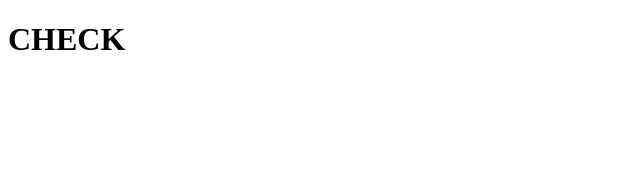
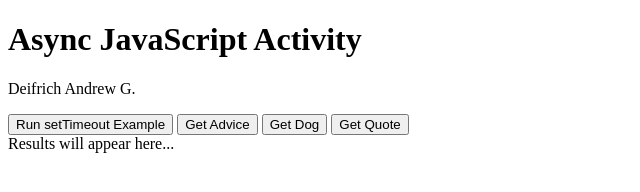
Before and after one commit to bautistadeif/AsyncAct, a plain HTML site: page index.html in a window 1280 px wide. Shown: the whole page, without its empty margins (0-640 px from the left). Drawn offline with Linux system fonts and the light colour scheme.

Commit message:
Update index.html

```diff
--- a/index.html
+++ b/index.html
@@ -1,9 +1,69 @@
-<!DOCTYPE html>
-<html>
-    <head>
-            <title> TRY </title>
-    </head>
-    <body>
-        <H1> CHECK </H1>
-    </body>
+ <!DOCTYPE html>
+<html lang="en">
+<head>
+  <meta charset="UTF-8">
+  <title>Async JavaScript Activity</title>
+</head>
+<body>
+
+  <h1>Async JavaScript Activity</h1>
+  <p>Deifrich Andrew G.</p>
+
+  <!-- Part 1 -->
+  <button onclick="runTimeout()">Run setTimeout Example</button>
+
+  <!-- Part 2 & 3 -->
+  <button onclick="getAdvice()">Get Advice</button>
+  <button onclick="getDog()">Get Dog</button>
+  <button onclick="getQuote()">Get Quote</button>
+
+  <div id="output">Results will appear here...</div>
+
+  <script>
+    // Part 1: setTimeout
+    function runTimeout() {
+      const output = document.getElementById("output");
+      output.innerHTML = "Check console for messages!";
+
+      console.log("First message");
+      setTimeout(() => {
+        console.log("Second message (after 2 seconds)");
+      }, 2000);
+      console.log("Third message");
+    }
+
+    // Part 2: Fetch with Promises (Advice API)
+    function getAdvice() {
+      fetch("https://api.adviceslip.com/advice")
+        .then(res => res.json())
+        .then(data => {
+          document.getElementById("output").innerHTML = "Advice: " + data.slip.advice;
+        })
+        .catch(err => console.error("Error:", err));
+    }
+
+    // Part 2: Fetch with Promises (Dog API)
+    function getDog() {
+      fetch("https://dog.ceo/api/breeds/image/random")
+        .then(res => res.json())
+        .then(data => {
+          document.getElementById("output").innerHTML =
+            "Random Dog:<br><img src='" + data.message + "' alt='Random Dog' width='300'>";
+        })
+        .catch(err => console.error("Error:", err));
+    }
+
+    // Part 3: Async/Await (Quotable API)
+    async function getQuote() {
+      try {
+        const res = await fetch("https://api.quotable.io/random");
+        const data = await res.json();
+        document.getElementById("output").innerHTML = "Quote: " + data.content;
+      } catch (err) {
+        console.error("Error:", err);
+      }
+    }
+  </script>
+
+</body>
 </html>
```
